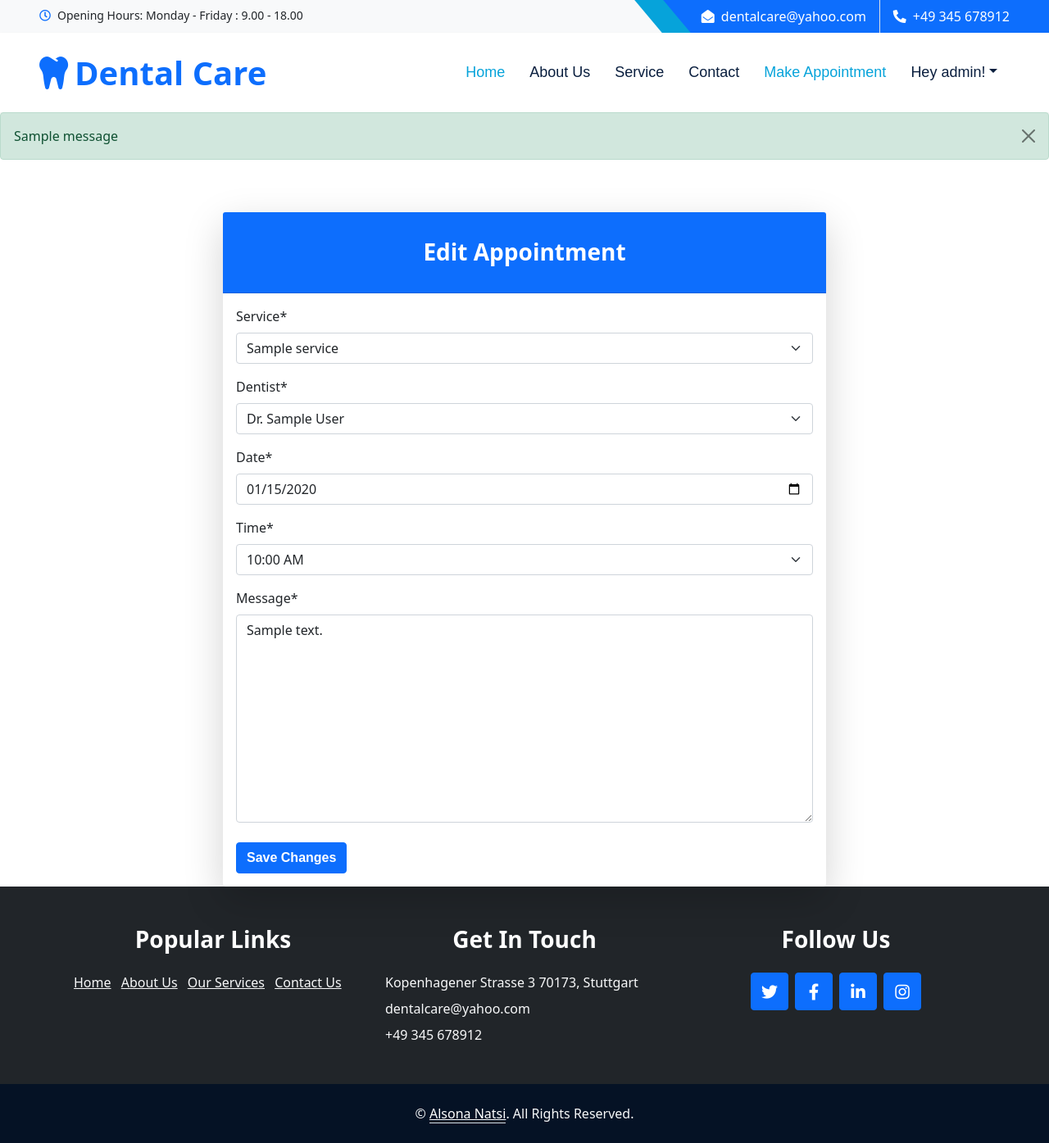
After one commit to alsona1188/PP4-dental-clinic, a Django app: page /my_appointments/appointment/1/edit/ in a window 1280 px wide. The commit adds this page. Shown: the whole page at 82% size. Run offline with Django 4.2, Linux system fonts and the light colour scheme; a user stored in the database is signed in; tables that the repository leaves empty hold one stand-in row (values such as "Sample post"); one stand-in notice (Sample message) is shown; some libraries are stand-ins or nearby versions.

Commit message:
Creating the function appointment_edit to make possible the editing of the appointments

```diff
--- a/dental/settings.py
+++ b/dental/settings.py
@@ -28,7 +28,7 @@ TEMPLATES_DIR = os.path.join(BASE_DIR, 'templates')
 SECRET_KEY = 'django-insecure-8cm4li*4%o8^alr@cuga5411%tw**mm5z4(jn$z$%4nr=#8456'
 
 # SECURITY WARNING: don't run with debug turned on in production!
-DEBUG = False
+DEBUG = True
 
 ALLOWED_HOSTS = ['8000-alsona1188-pp4dentalcli-17s170nhlfs.ws-eu114.gitpod.io', '.herokuapp.com']
 
--- /dev/null
+++ b/my_appointments/templates/my_appointments/appointment_edit.html
@@ -0,0 +1,26 @@
+{% extends 'base.html' %}
+{% load static %}
+{% load crispy_forms_tags %}
+
+{% block content %}
+<div class="container mt-5">
+    <div class="row justify-content-center">
+        <div class="col-md-8">
+            <div class="card shadow-lg border-0 rounded-lg">
+                <div class="card-header bg-primary text-white">
+                    <h3 class="text-center font-weight-light my-4">Edit Appointment</h3>
+                </div>
+                <div class="card-body">
+                    <form method="post">
+                        {% csrf_token %}
+                        {{ appointment_form | crispy }}
+                        <div class="form-group mt-4 mb-0">
+                            <button type="submit" class="btn btn-primary btn-block">Save Changes</button>
+                        </div>
+                    </form>
+                </div>
+            </div>
+        </div>
+    </div>
+</div>
+{% endblock %}
--- a/my_appointments/templates/my_appointments/appointment_list.html
+++ b/my_appointments/templates/my_appointments/appointment_list.html
@@ -1,5 +1,7 @@
 {% extends 'base.html' %}
 {% load static %}
+{% load crispy_forms_tags %}
+
 {% block content %}
 
 <div class="container mt-5">
@@ -30,7 +32,7 @@
                                             <td>{{ appointment.date }}</td>
                                             <td>{{ appointment.time }}</td>
                                             <td>
-                                                <a href="#" class="btn btn-sm btn-primary">Edit</a>
+                                                <a href="{% url 'my_appointments:appointment_edit' appointment.pk %}" class="btn btn-sm btn-primary">Edit</a>
                                                 <a href="#" class="btn btn-sm btn-danger" onclick="return confirm('Are you sure you want to delete this appointment?');">Delete</a>
                                             </td>
                                         </tr>
--- a/my_appointments/urls.py
+++ b/my_appointments/urls.py
@@ -4,6 +4,7 @@ from django.urls import path
 app_name = 'my_appointments'
 
 urlpatterns = [
+    path('appointment/<int:pk>/edit/', views.appointment_edit, name='appointment_edit'),
 
     path('my_appointments/', views.appointment_list, name='appointment_list'),
 
--- a/my_appointments/views.py
+++ b/my_appointments/views.py
@@ -1,6 +1,6 @@
-
+from django.contrib import messages
 from django.shortcuts import render, redirect, get_object_or_404
-from django.contrib import messages
+from django.contrib.auth.decorators import login_required
 from appointment.forms import AppointmentForm
 from appointment.models import AppointmentRequest
 
@@ -9,3 +9,19 @@ from appointment.models import AppointmentRequest
 def appointment_list(request):
     appointments = AppointmentRequest.objects.filter(user=request.user)
     return render(request, 'my_appointments/appointment_list.html', {'appointments': appointments})
+
+
+@login_required
+def appointment_edit(request, pk):
+    appointment = get_object_or_404(AppointmentRequest, pk=pk, user=request.user)
+    if request.method == "POST":
+        appointment_form = AppointmentForm(request.POST, instance=appointment)
+        if appointment_form.is_valid():
+            appointment_form.save()
+            messages.add_message(request, messages.SUCCESS, 'Appointment updated successfully.')
+            return redirect('my_appointments:appointment_list')
+        else:
+            messages.add_message(request, messages.ERROR, 'Failed to update the appointment. Please check the form.')
+    else:
+        appointment_form = AppointmentForm(instance=appointment)
+    return render(request, 'my_appointments/appointment_edit.html', {"appointment_form": appointment_form})
--- a/templates/base.html
+++ b/templates/base.html
@@ -74,7 +74,7 @@
                     <a href="{% url 'appointment' %}" class="nav-item nav-link active">Make Appointment</a>
                 </li>
                 <div class="nav-item dropdown">
-                    <a href="#" class="nav-link dropdown-toggle" data-bs-toggle="dropdown">My Account</a>
+                    <a href="#" class="nav-link dropdown-toggle" data-bs-toggle="dropdown">Hey {{ user }}!</a>
                     <div class="dropdown-menu m-0">
                         <a href="{% url 'my_appointments:appointment_list' %}" class="dropdown-item">My Appointments</a>
                         <a href="{% url 'account_logout' %}" class="dropdown-item">Logout</a>
@@ -97,23 +97,17 @@
     <!-- Navbar End -->
 
 <!-- displaying Django messages -->
-<div class="container">
-    <div class="row">
-      <div class="col-md-8 offset-md-2">
+
+{% if messages %}
   {% for message in messages %}
-        <div class="alert {{ message.tags }} alert-dismissible
-          fade show" id="msg" role="alert">
+    <div class="alert alert-{{ message.tags }} alert-dismissible" role="alert">
+        <button type="button" class="btn-close" data-bs-dismiss="alert" aria-label="Close"></button>
         {{ message | safe }}
-          <button type="button" class="btn-close"
-            data-bs-dismiss="alert" aria-label="Close"></button>
     </div>
   {% endfor %}
-      </div>
-    </div>
-  </div>
+{% endif %}
 
 <main class="flex-shrink-0 main-bg">
-
 
     {% block content %}
     <!-- Content Goes here -->
```
Lines whose indentation alone changed are shown as unchanged.
